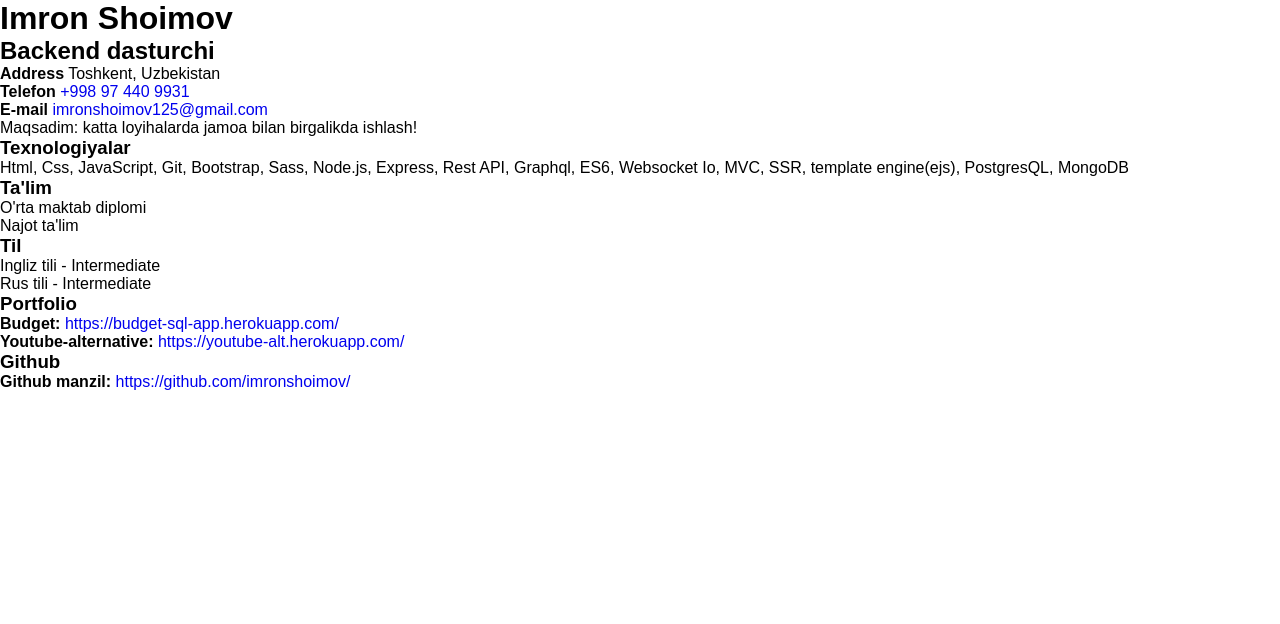
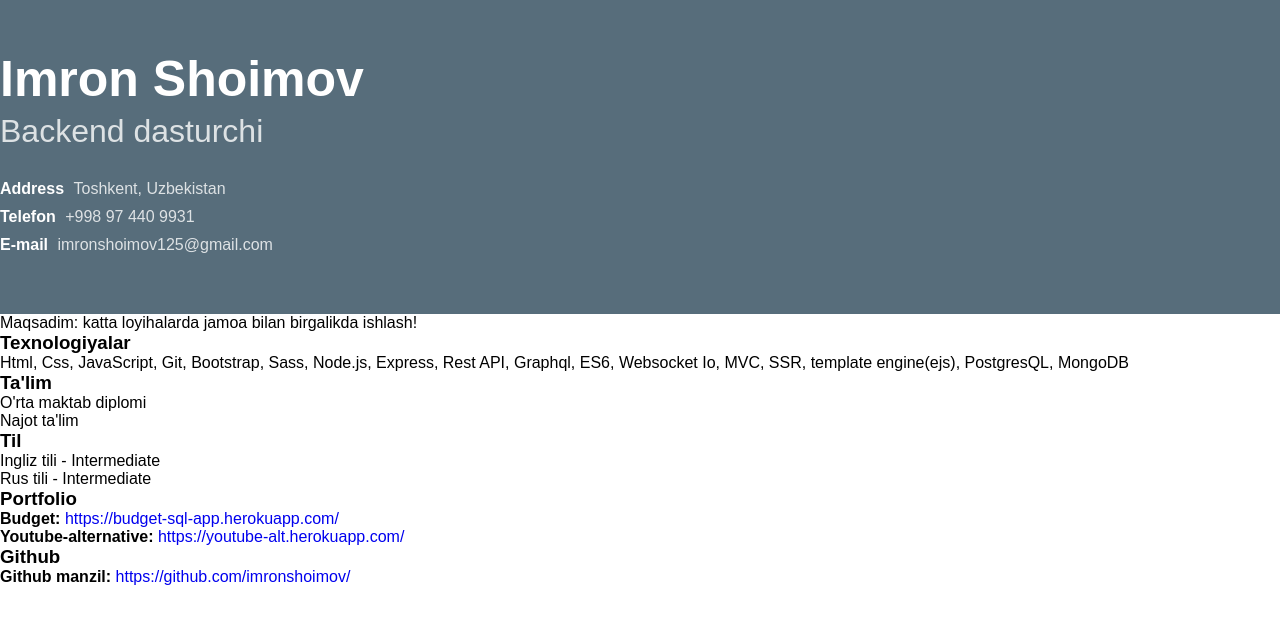
Before and after one commit to imronshoimov/Resume-file-to-pdf, a website: page src/views/index.html in a window 1280 px wide. Drawn offline with Linux system fonts and the light colour scheme.

Commit message:
header css

```diff
--- a/src/public/css/style.css
+++ b/src/public/css/style.css
@@ -24,3 +24,33 @@ body {
     width: 1300px;
     margin: 0 auto;
 }
+
+.header {
+    background-color: var(--main-color);
+    color: white;
+}
+
+.header .container {
+    padding: 50px 0;
+}
+
+.header .container h1 {
+    font-size: 50px;
+}
+
+.header .container h2 {
+    font-size: 32px;
+    font-weight: 100;
+    padding-top: 5px;
+    padding-bottom: 20px;
+    color: rgba(255, 255, 255, 0.8)
+}
+
+.header .container p {
+    margin: 10px 0;
+}
+
+.header .container p span, .header .container p a {
+    color: rgba(255, 255, 255, 0.8);
+    margin-left: 5px;
+}
--- a/src/views/index.html
+++ b/src/views/index.html
@@ -8,12 +8,12 @@
     <link rel="stylesheet" href="/css/style.css">
 </head>
 <body>
-    <header>
+    <header class="header">
         <div class="container">
             <h1>Imron Shoimov</h1>
             <h2>Backend dasturchi</h2>
             <p>
-                <strong>Address</strong> Toshkent, Uzbekistan
+                <strong>Address</strong> <span>Toshkent, Uzbekistan</span>
             </p>
             <p>
                 <strong>Telefon</strong> <a href="to:+997974409931">+998 97 440 9931</a>
```
